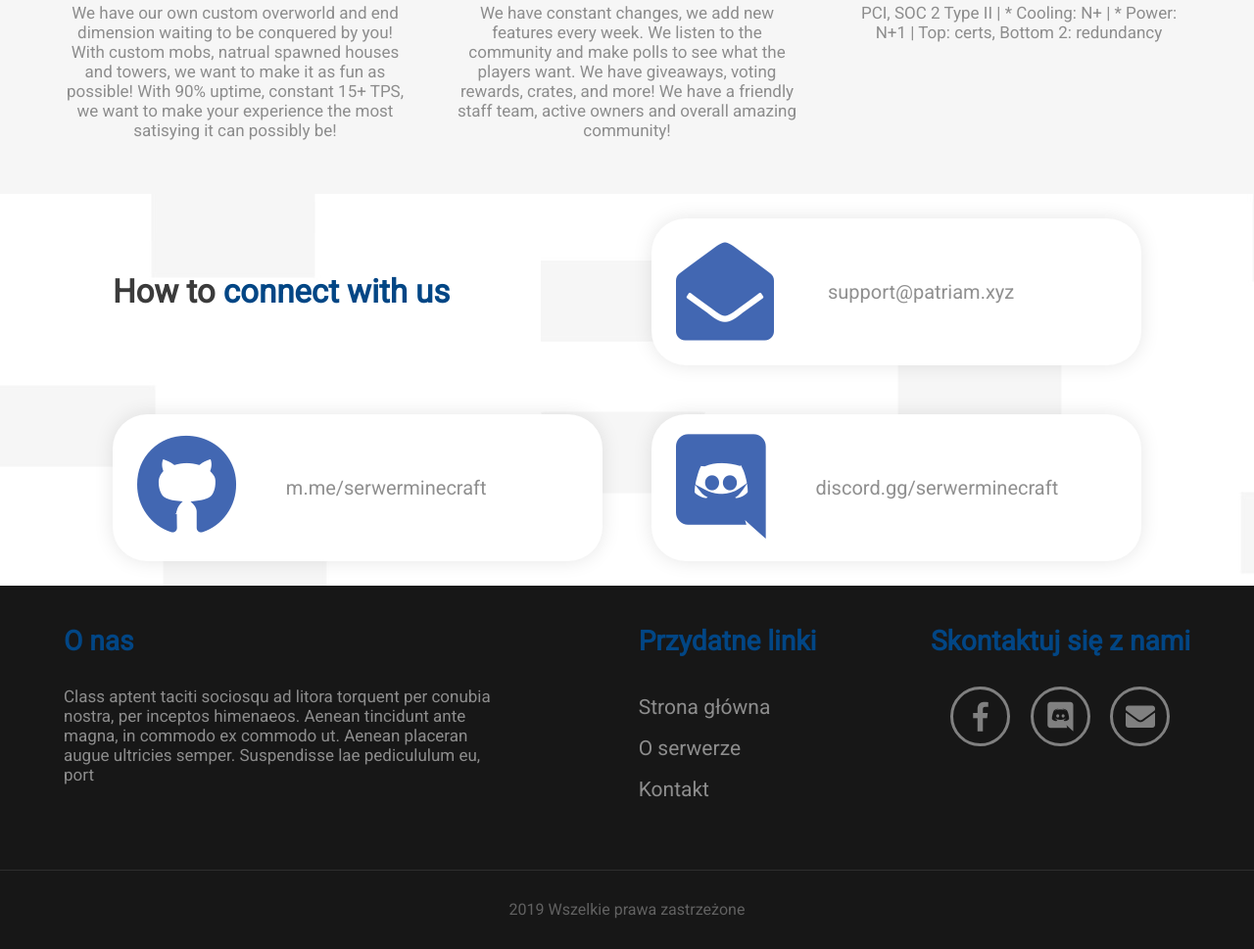
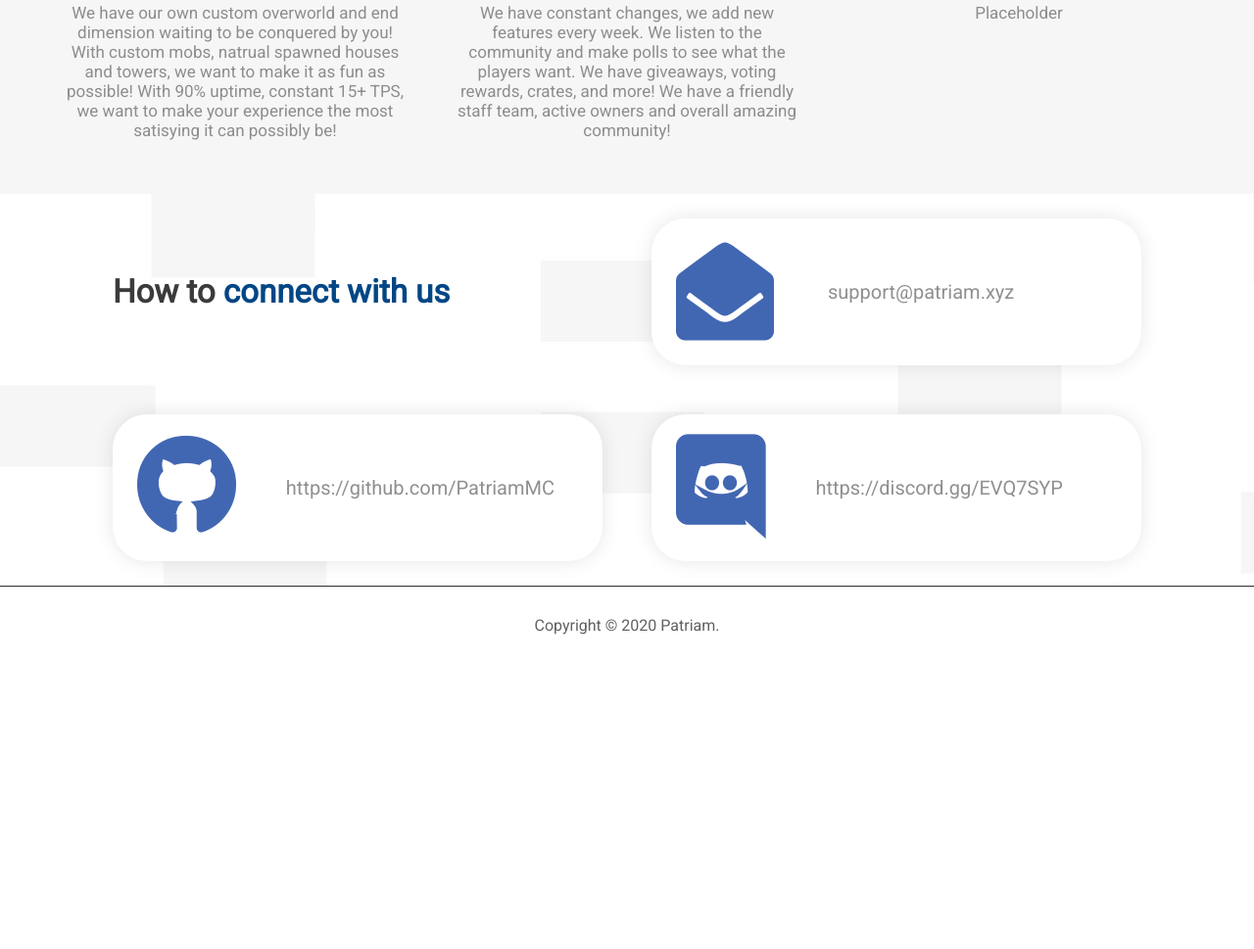
Before and after one commit to PatriamMC/Patriam, a plain HTML site: page index.html in a window 1280 px wide. Shown: the part 1517-2486 px from the top of the page at 98% size. After the commit the page ends 2196 px from the top, so only its background shows below. Drawn offline with nearby package versions, Linux system fonts and the light colour scheme; a web font is replaced by a local one.

Commit message:
Update index.html

```diff
--- a/index.html
+++ b/index.html
@@ -1,11 +1,13 @@
+
 <!DOCTYPE html>
 <html lang="pl">
 <head>
     <meta charset="UTF-8">
     <meta name="viewport" content="width=device-width, initial-scale=1">
+    <link rel="icon" type="image/png" href="images/favicon.png"/>
     <meta name="description" content="Patriam 1.15.2 Official Website">
     <meta http-equiv="X-UA-Compatible" content="ie=edge,chrome=1">
-    <title>Patriam 1.15.2</title>
+    <title>Patriam</title>
     <link rel="Stylesheet" href="style.css">
 
     <link rel="stylesheet" href="https://use.fontawesome.com/releases/v5.7.2/css/all.css" integrity="sha384-fnmOCqbTlWIlj8LyTjo7mOUStjsKC4pOpQbqyi7RrhN7udi9RwhKkMHpvLbHG9Sr" crossorigin="anonymous">
@@ -74,7 +76,7 @@
                     <div class="tiles">
                         <span class="fas fa-smile"></span>
                         <h3>Nerd Specs</h3>
-                        <p>PCI, SOC 2 Type II | * Cooling: N+ | * Power: N+1 | Top: certs, Bottom 2: redundancy</p>
+                        <p>Placeholder</p>
                     </div>
                 </div>
             </section>
@@ -84,7 +86,7 @@
                 <div class="contact-container">
                     <div class="contact-tiles-container">
                         <h3>How to <span>connect with us</span></h3>
-                        <div class="contact-tiles-icon">
+                                <div class="contact-tiles-icon">
                             <span class="fas fa-envelope-open"></span>
                             <a href="#"><img alt=""> support@patriam.xyz</a>
                         </div>
@@ -92,50 +94,20 @@
                     <div class="contact-tiles-container">
                         <div class="contact-tiles-icon">
                             <span class="fab fa-github	"></span>
-                            <a href="#"><img alt=""> m.me/serwerminecraft</a>
+                            <a href="#"><img alt=""> https://github.com/PatriamMC</a>
                         </div>
                         <div class="contact-tiles-icon">
                             <span class="fab fa-discord"></span>
-                            <a href="#"><img alt="">  discord.gg/serwerminecraft</a>
+                            <a href="#"><img alt="">  https://discord.gg/EVQ7SYP</a>
                         </div>
                     </div>
                 </div>
             </section>
         </section>
     </main>
-    <footer>
-        <section id="footer-up">
-            <div class="footer-up-container">
-                <div class="about">
-                    <h3>O nas</h3>
-                    <p>Class aptent taciti sociosqu ad litora torquent per conubia nostra, per inceptos himenaeos. Aenean tincidunt ante magna, in commodo ex commodo ut. Aenean placeran augue ultricies semper. Suspendisse lae pedicululum eu, port</p>
-                </div>
-                <div class="link">
-                    <h3>Przydatne linki</h3>
-                    <ul>
-                        <li><a href="#home-page">Strona główna</a></li>
-                        <li><a href="#content">O serwerze</a></li>
-                        <li><a href="#contact">Kontakt</a></li>
-                    </ul>
-                </div>
-                <div class="contact-icon">
-                        <h3>Skontaktuj się z nami</h3>
-                    <div class="contact-icon-container">
-                        <div class="contact-icon-container-tiles">
-                            <span class="fab fa-facebook-f"></span>
-                        </div>
-                        <div class="contact-icon-container-tiles">
-                            <span class="fab fa-discord"></span>
-                        </div>
-                        <div class="contact-icon-container-tiles">
-                            <span class="fas fa-envelope"></span>
-                        </div>
-                    </div>
-                </div>
-            </div>
         </section>
         <section id="footer-down">
-            <p>2019 Wszelkie prawa zastrzeżone</p>
+            <p>Copyright © 2020 Patriam.</p>
         </section>
     </footer>
 
```
